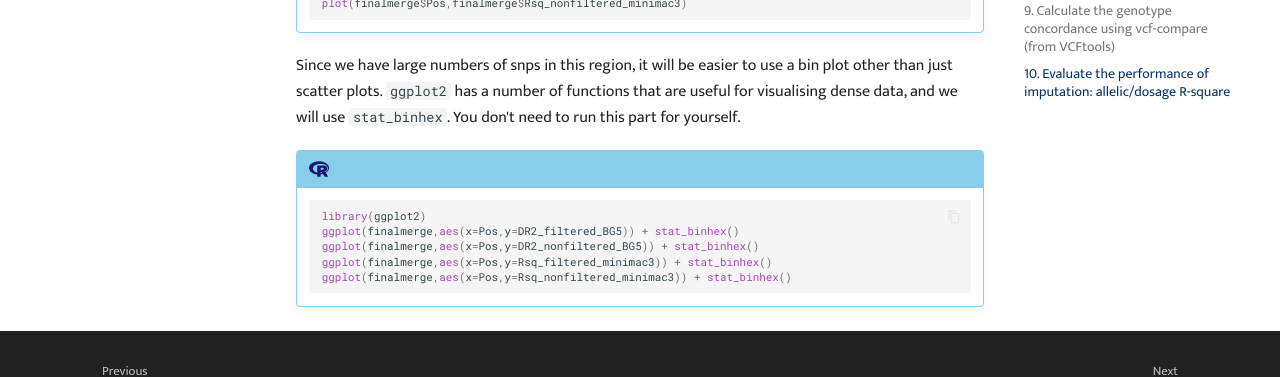
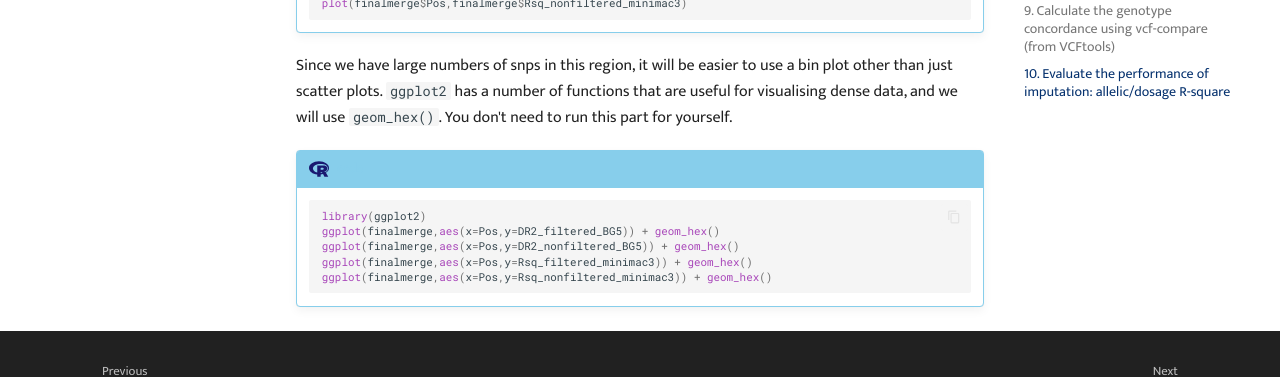
Before and after one commit to GenomicsAotearoa/Imputation-workshop, an MkDocs documentation site: the page built from docs/1_tutorial.md, in a window 1280 px wide and 900 px high, scrolled down 14618 px. Shown: the part 394-771 px from the top of the window. Built offline with MkDocs 1.6.1 and Material for MkDocs 9.7.7, drawn with Linux system fonts in a browser that asks for light colours; comment, search, counter and statistics services are not loaded.

Commit message:
Update 1_tutorial.md
geom_hex()

````diff
--- a/docs/1_tutorial.md
+++ b/docs/1_tutorial.md
@@ -582,14 +582,14 @@ Now let's have a look at the poorly imputed regions, the simple way will be just
     plot(finalmerge$Pos,finalmerge$Rsq_nonfiltered_minimac3)
     ```
 
-Since we have large numbers of snps in this region, it will be easier to use a bin plot other than just scatter plots. `ggplot2` has a number of functions that are useful for visualising dense data, and we will use `stat_binhex`. You don't need to run this part for yourself.
+Since we have large numbers of snps in this region, it will be easier to use a bin plot other than just scatter plots. `ggplot2` has a number of functions that are useful for visualising dense data, and we will use `geom_hex()`. You don't need to run this part for yourself.
 
 !!! r-project "code"
 
     ```r
     library(ggplot2)
-    ggplot(finalmerge,aes(x=Pos,y=DR2_filtered_BG5)) + stat_binhex()
-    ggplot(finalmerge,aes(x=Pos,y=DR2_nonfiltered_BG5)) + stat_binhex()
-    ggplot(finalmerge,aes(x=Pos,y=Rsq_filtered_minimac3)) + stat_binhex()
-    ggplot(finalmerge,aes(x=Pos,y=Rsq_nonfiltered_minimac3)) + stat_binhex()
+    ggplot(finalmerge,aes(x=Pos,y=DR2_filtered_BG5)) + geom_hex()
+    ggplot(finalmerge,aes(x=Pos,y=DR2_nonfiltered_BG5)) + geom_hex()
+    ggplot(finalmerge,aes(x=Pos,y=Rsq_filtered_minimac3)) + geom_hex()
+    ggplot(finalmerge,aes(x=Pos,y=Rsq_nonfiltered_minimac3)) + geom_hex()
     ```
````
